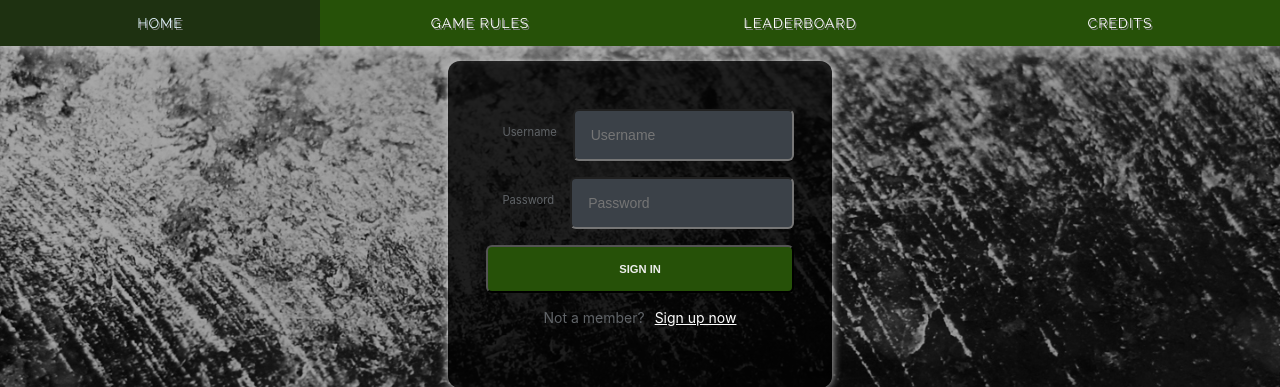
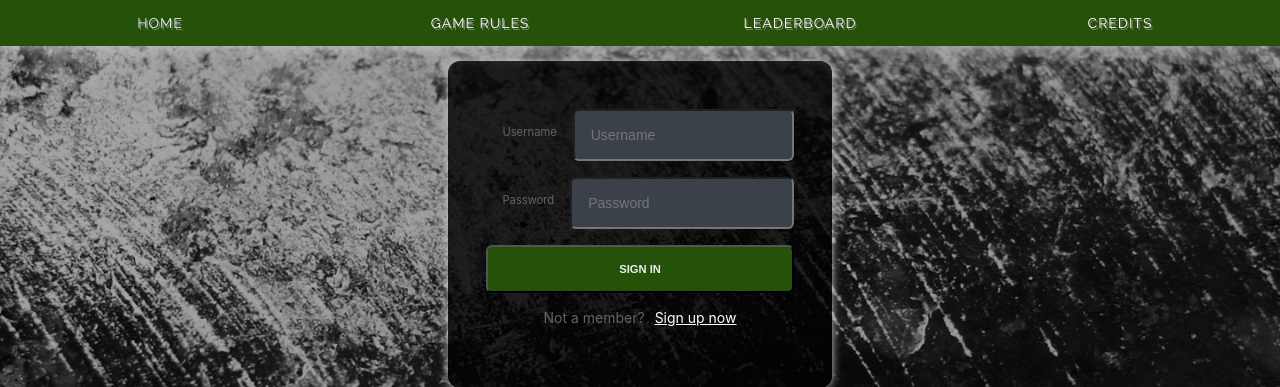
Before and after one commit to jacky8hyf/CS169CombatingSnake, a Django app: template gameStart/templates/index.html in a window 1280 px wide. Shown: the part 112-499 px from the top of the page. Run offline with Django 3.2, Linux system fonts and the light colour scheme; the template is opened without the code that fills it, so the values that code supplies are empty.

Commit message:
Fixed style.

```diff
--- a/gameStart/static/styles/styles.css
+++ b/gameStart/static/styles/styles.css
@@ -77,7 +77,6 @@
 }
 #cssmenu > ul > li.active > a {
   color: #dff2fa;
-  background: #1E3111;
 }
 #cssmenu > ul > li:hover > a,
 #cssmenu > ul > li > a:hover {
```
